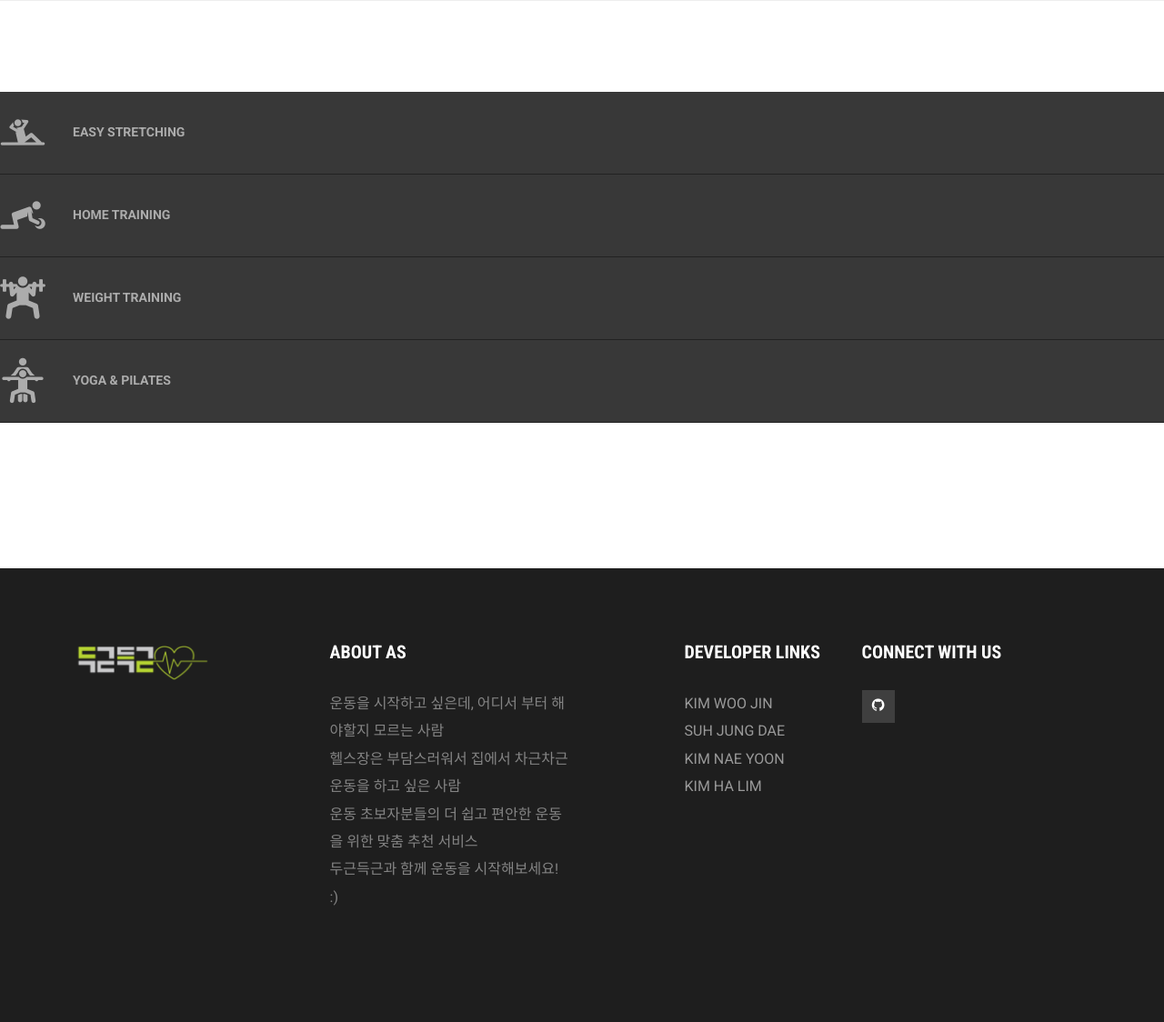
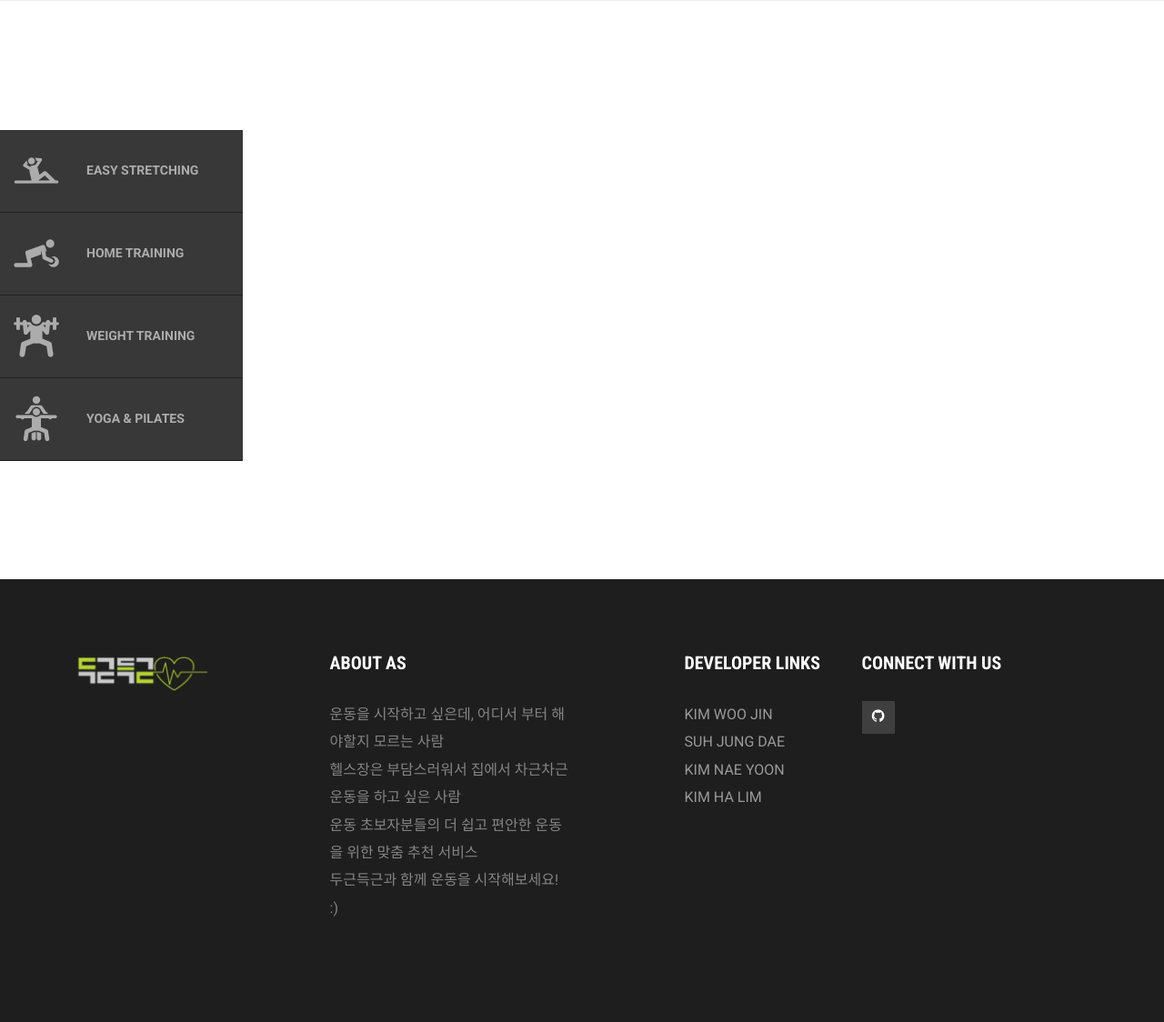
Before and after one commit to dnwlsrla40/heart-muscle, a Flask app: page /video in a window 1280 px wide; the page is wider, and only the part inside the window is pictured. Shown: the part 95-1219 px from the top of that part at 91% size. Before the commit the page ends 1091 px from the top of that part, so only its background shows below. Run offline with Flask 2, Linux system fonts and the light colour scheme; some libraries are stand-ins or nearby versions.

Commit message:
[style]:video 페이지 css 변경

```diff
--- a/static/css/video.css
+++ b/static/css/video.css
@@ -11,11 +11,13 @@
 }
 
 .side-nav-box {
-    width: 20%;
+    width: 18%;
     margin-top: 3%;
-}
-.side-nav {
-    width: 100%;
+    float: left;
+    position: relative;
+    min-height: 1px;
+    padding-right: 15px;
+    padding-left: 15px;
 }
 
 .video-container {
--- a/templates/video.html
+++ b/templates/video.html
@@ -32,6 +32,9 @@
     <script src="https://oss.maxcdn.com/html5shiv/3.7.3/html5shiv.min.js"></script>
     <script src="https://oss.maxcdn.com/respond/1.4.2/respond.min.js"></script>
     <![endif]-->
+
+    <!-- custom css -->
+    <link href="../static/css/video.css" rel="stylesheet">
 </head>
 
 <body class="animsition">
@@ -42,7 +45,7 @@
 <div class="content">
     <div class="video-wrap">
         <div class="row">
-            <div class="col-lg-12 col-md-12 col-sm-12 side-nav-box">
+            <div class="side-nav-box">
                 <div class="side-nav">
                     <div class="row">
                         <div class="row">
```
